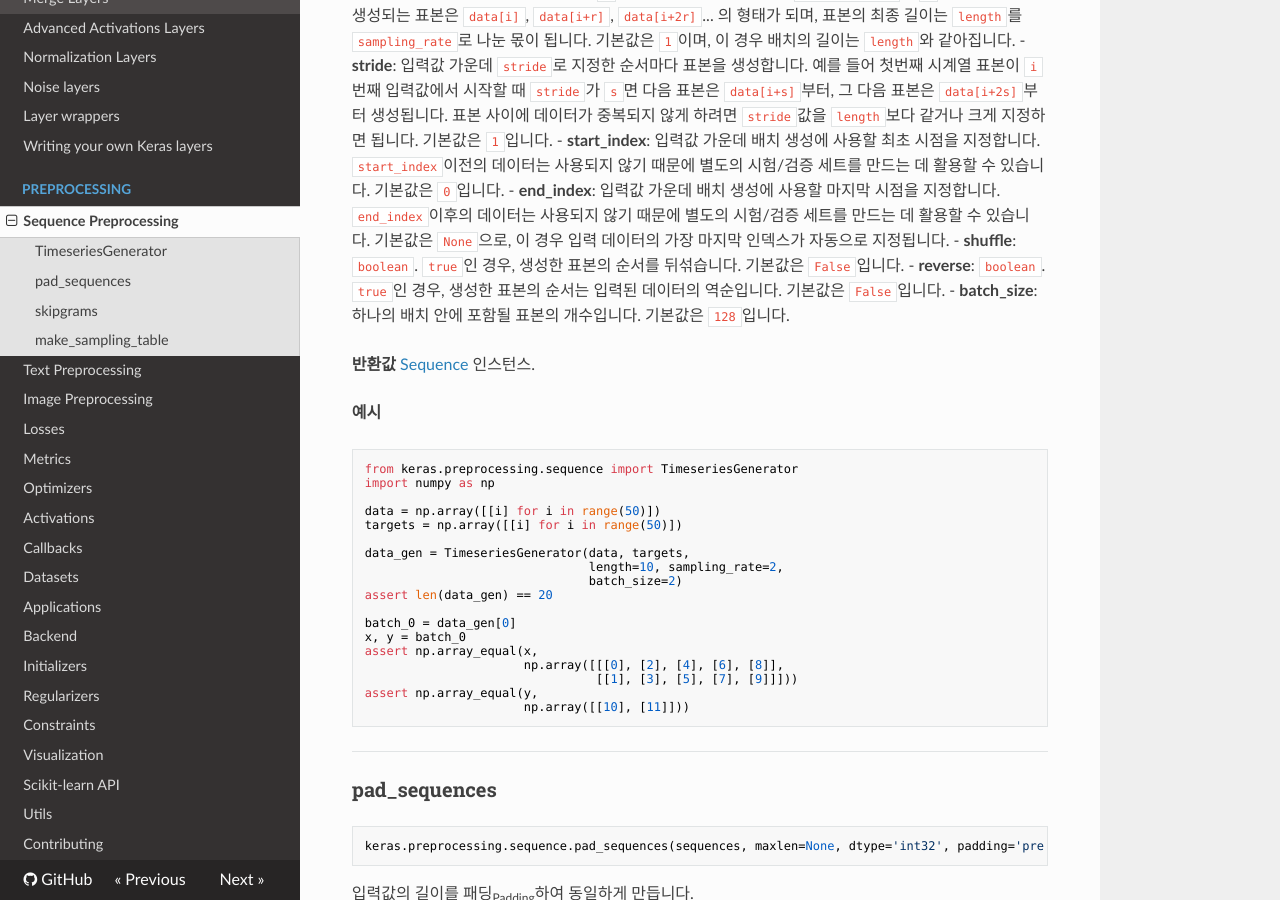
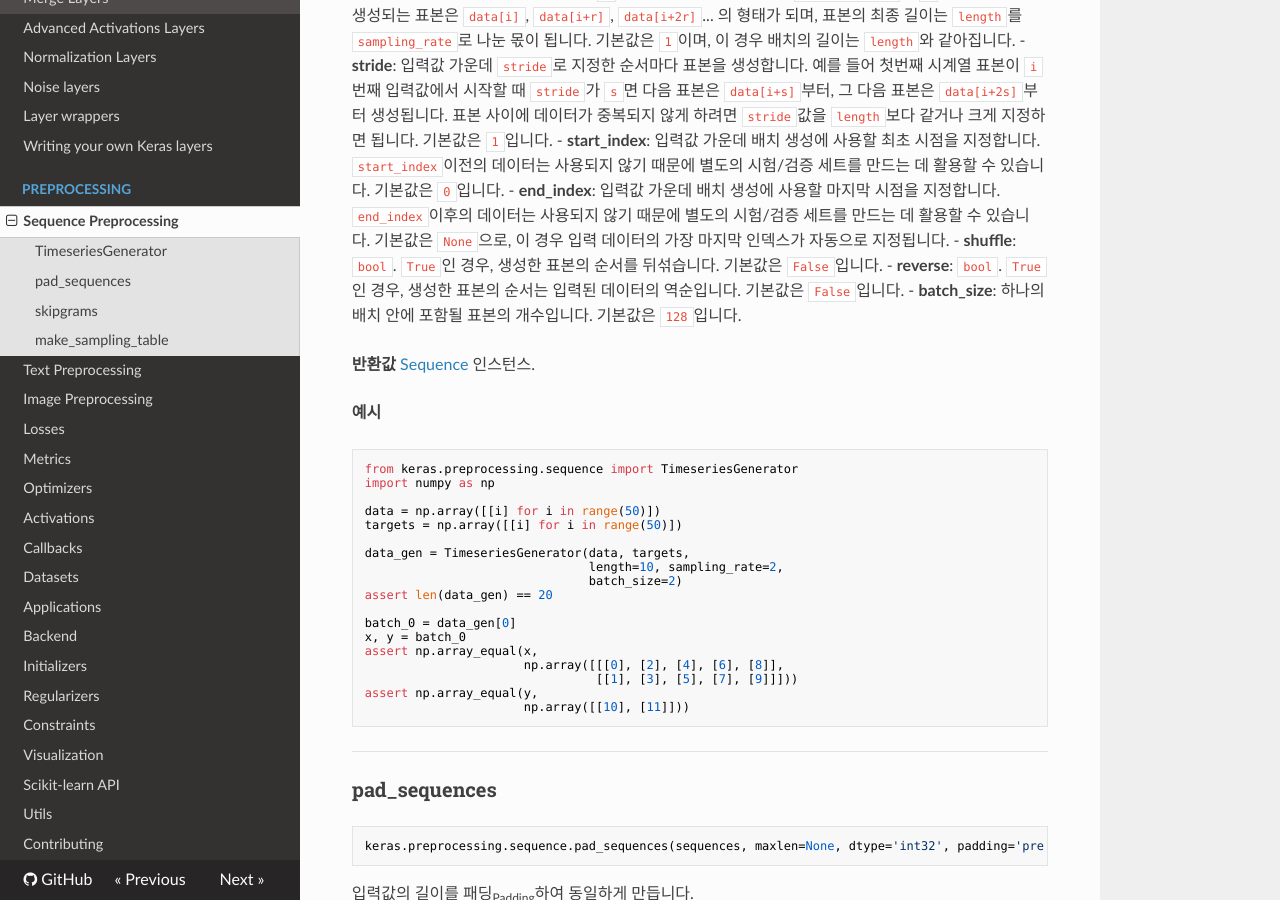
Before and after one commit to keras-team/keras-docs-ko, an MkDocs documentation site: the page built from sources/preprocessing/sequence.md, in a window 1280 px wide and 900 px high, scrolled down 581 px. Built offline with MkDocs 1.6.1, drawn with Linux system fonts in a browser that asks for light colours; nearby versions of some CDN libraries.

Commit message:
Update sequence.md

```diff
--- a/sources/preprocessing/sequence.md
+++ b/sources/preprocessing/sequence.md
@@ -18,8 +18,8 @@ __인자__
 - __stride__: 입력값 가운데 `stride`로 지정한 순서마다 표본을 생성합니다. 예를 들어 첫번째 시계열 표본이 `i`번째 입력값에서 시작할 때 `stride`가 `s`면 다음 표본은 `data[i+s]`부터, 그 다음 표본은 `data[i+2s]`부터 생성됩니다. 표본 사이에 데이터가 중복되지 않게 하려면 `stride`값을 `length`보다 같거나 크게 지정하면 됩니다. 기본값은 `1`입니다.
 - __start_index__: 입력값 가운데 배치 생성에 사용할 최초 시점을 지정합니다. `start_index`이전의 데이터는 사용되지 않기 때문에 별도의 시험/검증 세트를 만드는 데 활용할 수 있습니다. 기본값은 `0`입니다.
 - __end_index__: 입력값 가운데 배치 생성에 사용할 마지막 시점을 지정합니다. `end_index`이후의 데이터는 사용되지 않기 때문에 별도의 시험/검증 세트를 만드는 데 활용할 수 있습니다. 기본값은 `None`으로, 이 경우 입력 데이터의 가장 마지막 인덱스가 자동으로 지정됩니다.
-- __shuffle__: `boolean`. `true`인 경우, 생성한 표본의 순서를 뒤섞습니다. 기본값은 `False`입니다.
-- __reverse__: `boolean`. `true`인 경우, 생성한 표본의 순서는 입력된 데이터의 역순입니다. 기본값은 `False`입니다.
+- __shuffle__: `bool`. `True`인 경우, 생성한 표본의 순서를 뒤섞습니다. 기본값은 `False`입니다.
+- __reverse__: `bool`. `True`인 경우, 생성한 표본의 순서는 입력된 데이터의 역순입니다. 기본값은 `False`입니다.
 - __batch_size__: 하나의 배치 안에 포함될 표본의 개수입니다. 기본값은 `128`입니다.
 
 __반환값__
```
